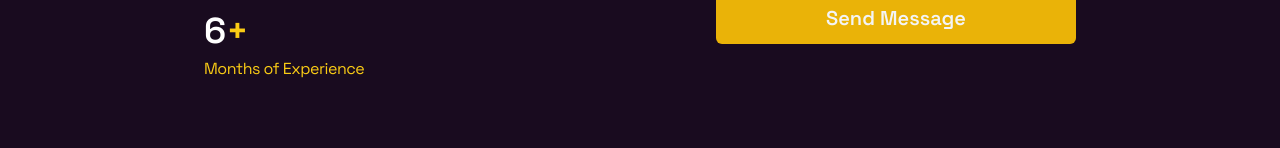
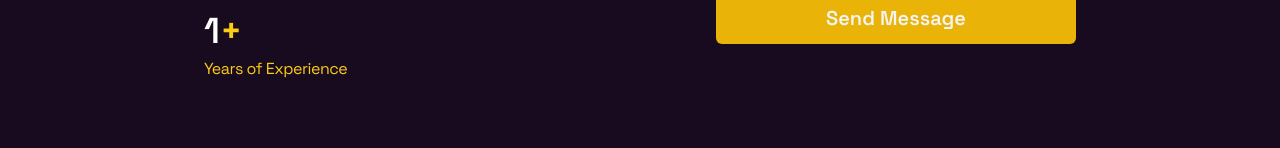
Before and after one commit to hizki-rp/my-portfolio, a React (Vite) app: page / in a window 1280 px wide. Shown: the part 5541-5689 px from the top of the page. Built offline with nearby package versions, Linux system fonts and the light colour scheme.

Commit message:
Update Contact.jsx
contact update

```diff
--- a/src/components/Contact.jsx
+++ b/src/components/Contact.jsx
@@ -30,11 +30,11 @@ const Contact = () => {
 									<span className="text-xs md:text-base">Projects</span>
 								</p>
 								<h3 className="md:text-4xl text-2xl font-semibold text-white">
-									6<span>+</span>
+									1<span>+</span>
 								</h3>
 								<p>
 									<span className="text-xs md:text-base ">
-										Months of Experience
+										Years of Experience
 									</span>
 								</p>
 							</div>
```
